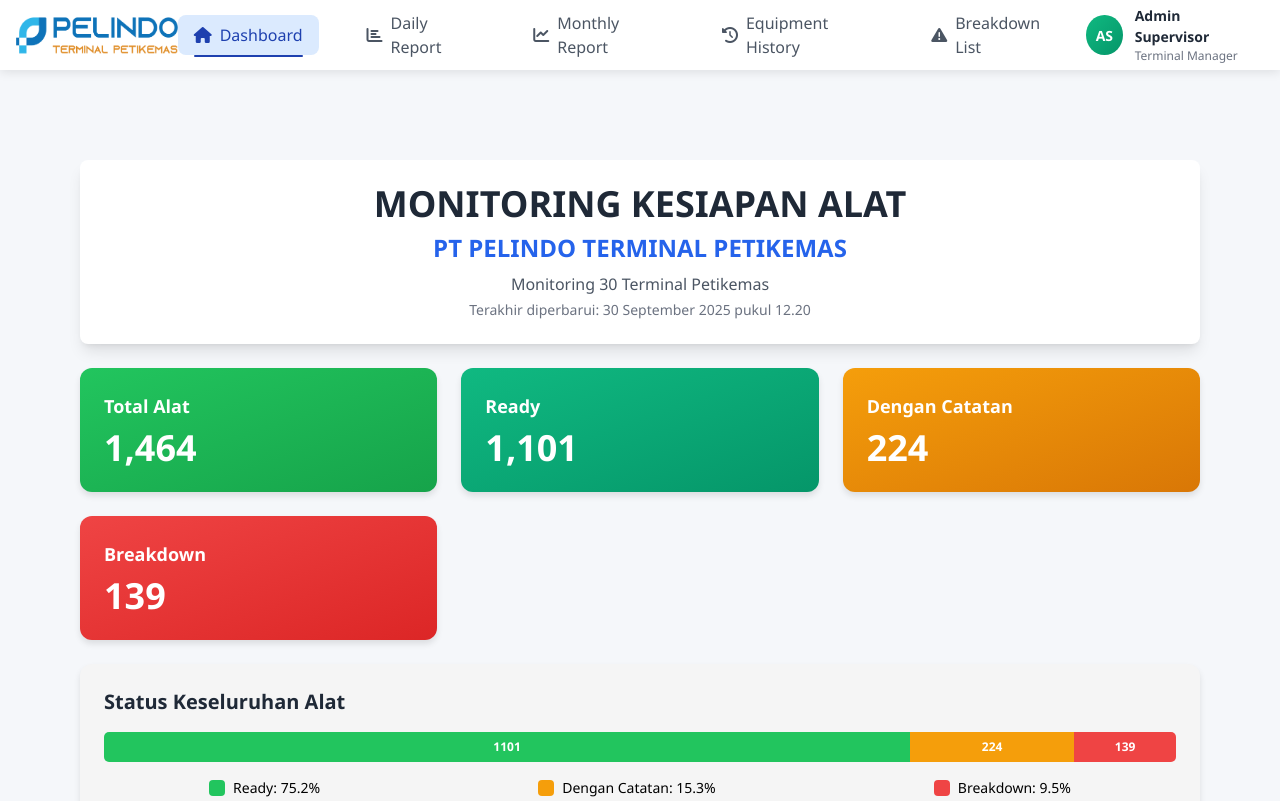
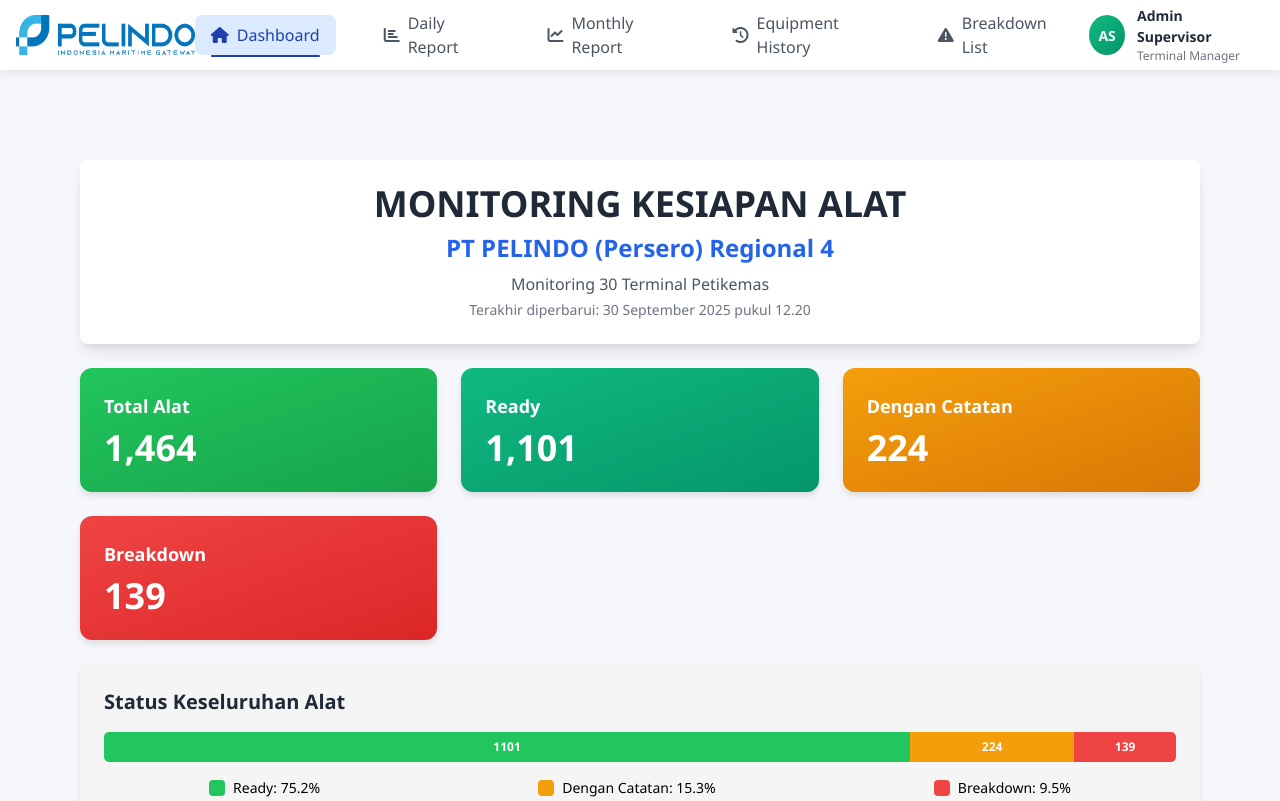
Before and after one commit to paaskall/Monitoring-kesiapan-alat-PT-Pelindo-Persero-Regional-4, a plain HTML site: page index.html in a window 1280 px wide. Shown: the top 801 px of the page. Drawn offline with nearby package versions, Linux system fonts and the light colour scheme.

Commit message:
V2: update beberapa halaman dan tambah gambar

```diff
--- a/index.html
+++ b/index.html
@@ -3,7 +3,7 @@
 <head>
     <meta charset="UTF-8">
     <meta name="viewport" content="width=device-width, initial-scale=1.0">
-    <title>Monitoring Kesiapan Alat - PT Pelindo Terminal Petikemas</title>
+    <title>Monitoring Kesiapan Alat - PT Pelindo (Persero) Regional 4</title>
     <script src="https://cdn.tailwindcss.com"></script>
     <link rel="stylesheet" href="https://cdnjs.cloudflare.com/ajax/libs/font-awesome/6.4.0/css/all.min.css">
     <link rel="icon" href="img/favicon.ico" type="image/x-icon">
@@ -333,7 +333,7 @@
             <div class="nav-content">
                 <!-- Logo -->
                 <a href="#" class="logo">
-                    <img src="img/Pelindo Terminal Petikemas.png" alt="Pelindo Logo" class="h-10 w-auto">
+                    <img src="img/pelindo (1).png" alt="Pelindo Logo" class="h-10 w-auto">
                 </a>
 
                 <!-- Desktop Navigation -->
@@ -385,7 +385,7 @@
         <div class="bg-white rounded-lg shadow-lg p-6 mb-6 mt-20">
             <div class="text-center">
                 <h1 class="text-3xl md:text-4xl font-bold text-gray-800 mb-2">MONITORING KESIAPAN ALAT</h1>
-                <h2 class="text-xl md:text-2xl font-semibold text-blue-600">PT PELINDO TERMINAL PETIKEMAS</h2>
+                <h2 class="text-xl md:text-2xl font-semibold text-blue-600">PT PELINDO (Persero) Regional 4</h2>
                 <p class="text-gray-600 mt-2">Monitoring 30 Terminal Petikemas</p>
                 <p class="text-sm text-gray-500 mt-1">Terakhir diperbarui: <span id="lastUpdate"></span></p>
             </div>
```
Also changed, not shown: breakdown_list.html (+2 -2 lines), daily_report.html (+2 -2 lines), equipment_status_history.html (+2 -2 lines), monthly_report.html (+2 -2 lines), img/pelindo (1).png (added).
